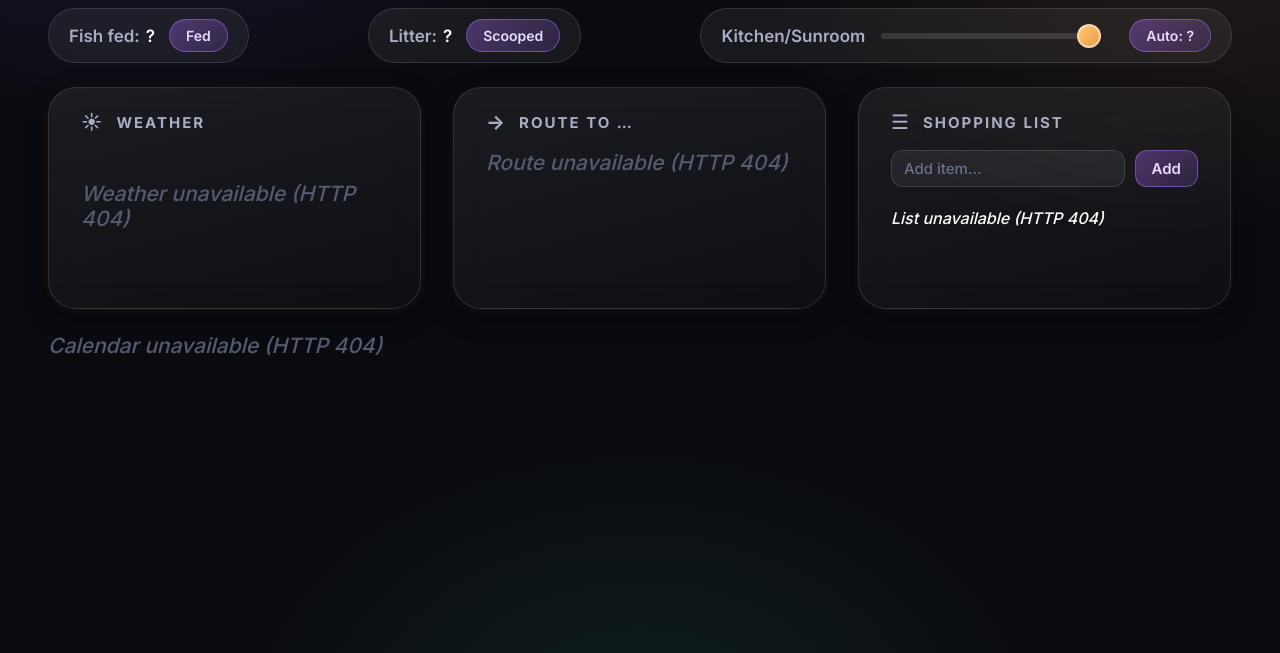
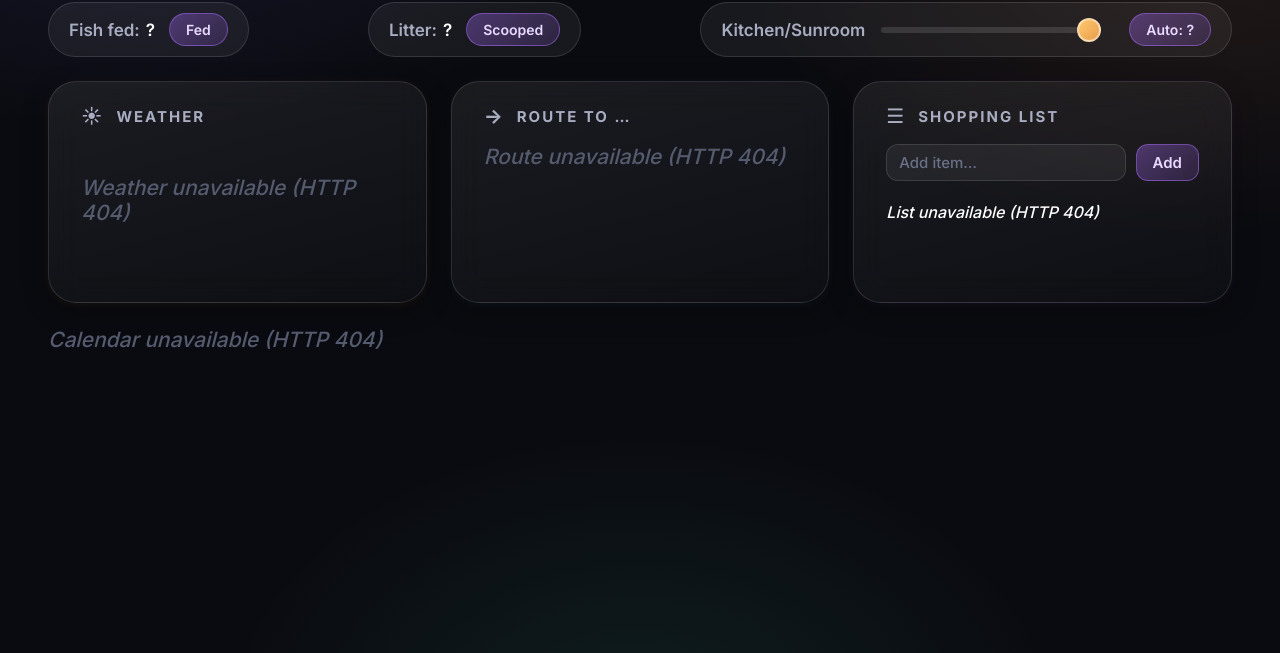
Before and after one commit to wheelibin/frame, a plain HTML site: page dashboard/ui/index.html in a window 1280 px wide. Shown: the part 147-800 px from the top of the page. Drawn offline with Linux system fonts and the light colour scheme; no server answers; a script that the page names is missing.

Commit message:
refactor: switch dashboard layout to CSS grid for consistent gaps
Row1/today-people/page-edge spacing previously mixed two gap variables
and a hand-computed fixed widget width, leaving horizontal/vertical
gaps and top/bottom page margins visibly inconsistent. Grid replaces
the flex row math with native equal-column tracks and a single shared
gap value.

```diff
--- a/dashboard/ui/style.css
+++ b/dashboard/ui/style.css
@@ -31,8 +31,11 @@
 
   --shadow-drop: 0 8px 24px rgba(0, 0, 0, 0.35);
 
-  --gap-card: 32px;
-  --gap-section: 24px;
+  /* One gap value for every row-gap/column-gap/page-edge margin in the layout (grid below)
+     -- previously two separate variables (32px between row1's widgets, 24px everywhere
+     else) made the horizontal widget gap visibly wider than the vertical row gap, and the
+     page's top/bottom edge padding didn't match either. */
+  --gap: 24px;
 
   --transition-fast: 150ms ease;
 }
@@ -107,13 +110,17 @@ body {
     Arial,
     sans-serif;
   overflow: hidden;
-  display: flex;
-  flex-direction: column;
+  /* Single grid for the whole page: header row, then main filling what's left. Row-gap
+     plus equal top/bottom padding here is what keeps the header-to-content gap and the
+     page's top/bottom edge margins consistent -- previously the top edge came from
+     header's own padding-top (30px) while the bottom edge had no matching padding at all. */
+  display: grid;
+  grid-template-rows: auto 1fr;
+  row-gap: var(--gap);
+  padding: var(--gap) 48px;
 }
 
 header {
-  flex-shrink: 0;
-  padding: 30px 48px 24px;
   display: flex;
   align-items: center;
   justify-content: space-between;
@@ -133,7 +140,7 @@ header {
   flex: 1;
   min-width: 0;
   text-align: center;
-  margin: 0 var(--gap-card);
+  margin: 0 var(--gap);
   padding: 10px 24px;
   border: 1px solid var(--surface-border);
   border-radius: 16px;
@@ -210,7 +217,6 @@ header {
 }
 
 .controls-row {
-  flex-shrink: 0;
   display: flex;
   align-items: center;
   justify-content: space-between;
@@ -297,32 +303,26 @@ header {
   font-size: 22px;
   font-weight: 500;
   color: var(--color-muted);
-  margin-left: var(--gap-section);
+  margin-left: var(--gap);
 }
 
 .widgets {
-  flex: 1;
   min-height: 0;
-  padding: 0 48px;
-  display: flex;
-  flex-direction: column;
-  gap: var(--gap-section);
+  display: grid;
+  grid-template-rows: auto auto 1fr;
+  row-gap: var(--gap);
 }
 
 .row1 {
-  display: flex;
-  gap: var(--gap-card);
+  display: grid;
+  grid-template-columns: repeat(3, 1fr);
+  column-gap: var(--gap);
 }
 
 .widget {
-  /* 373px: row1 has 3 widgets (weather/route/shopping). Content box is 1184px
-     (1280 - 48px padding each side), minus two 32px gaps: (1184 - 64) / 3 = 373.33,
-     floored -- 1px of slack on the row's right edge beats fighting for the exact
-     fraction. A plain static px value, computed once by hand instead of dynamically in
-     CSS, sidesteps flex-basis rounding/percentage quirks entirely. This is a physical
-     fixed-screen computation (1280x800 never changes), not a WebView-version workaround,
-     so it stays regardless of engine capability. */
-  width: 373px;
+  min-width: 0; /* same grid-item shrink gotcha as #shopping-input/.person-column
+                   elsewhere in this file -- without it, wide content can keep a card
+                   from shrinking to its equal 1fr share. */
   background: var(--card-gradient);
   backdrop-filter: blur(16px);
   border: 1px solid var(--surface-border);
@@ -610,30 +610,24 @@ header {
 /* Each person gets their own widget instead of a bare name pill floating over shared
    whitespace, or all being boxed inside one shared "Today" container -- same "card with
    glow + blur" treatment as .widget-weather/.widget-shopping above, just per person. One
-   row, no wrap: flex:1 on each card grows it to fill whatever width the row has, same
-   "equal flexible share" as .row1's widgets. flex:1 + min-height:0 on #today-people (its
-   parent .widgets is a column flex container) grows the row to fill whatever vertical
+   row, 3 equal columns, same grid pattern as .row1 -- min-height:0 lets this row (the
+   last in .widgets' row track list, sized 1fr) shrink/grow to fill whatever vertical
    space is left under row1. align-items:stretch makes every card match the tallest one,
    so the cards' backgrounds fill the full row instead of leaving dead space below --
    content inside stays top-aligned (not re-centered into that extra height) so every
    name pill sits on the same row across cards. */
 #today-people {
-  flex: 1;
   min-height: 0;
-  display: flex;
+  display: grid;
+  grid-template-columns: repeat(3, 1fr);
+  column-gap: var(--gap);
   align-items: stretch;
-  gap: var(--gap-section);
 }
 
-/* .widget's own width:373px is tuned for row1's 32px gaps -- this row uses a 24px gap
-   (--gap-section) instead, so width stays flex:1 here rather than inheriting that fixed
-   value. */
 .person-column {
-  width: auto;
-  flex: 1;
-  min-width: 0; /* same flex-item shrink gotcha as #shopping-input above -- without it a
-                   long item line can keep the card from shrinking to its equal share and
-                   it overflows past the row instead. */
+  min-width: 0; /* same grid-item shrink gotcha as .widget/#shopping-input above --
+                   without it a long item line can keep the card from shrinking to its
+                   equal share and it overflows past the row instead. */
   display: flex;
   flex-direction: column;
   align-items: center;
```
